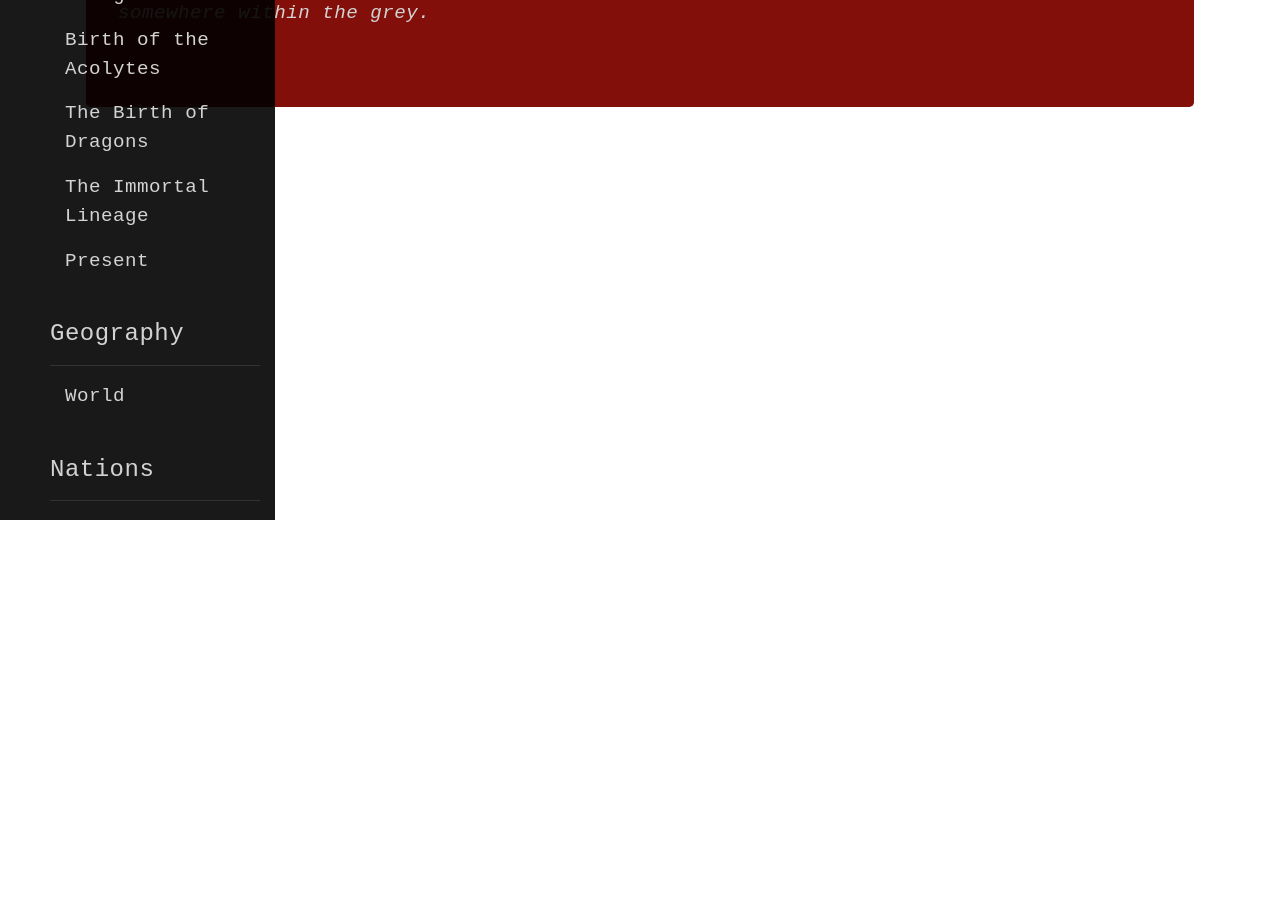
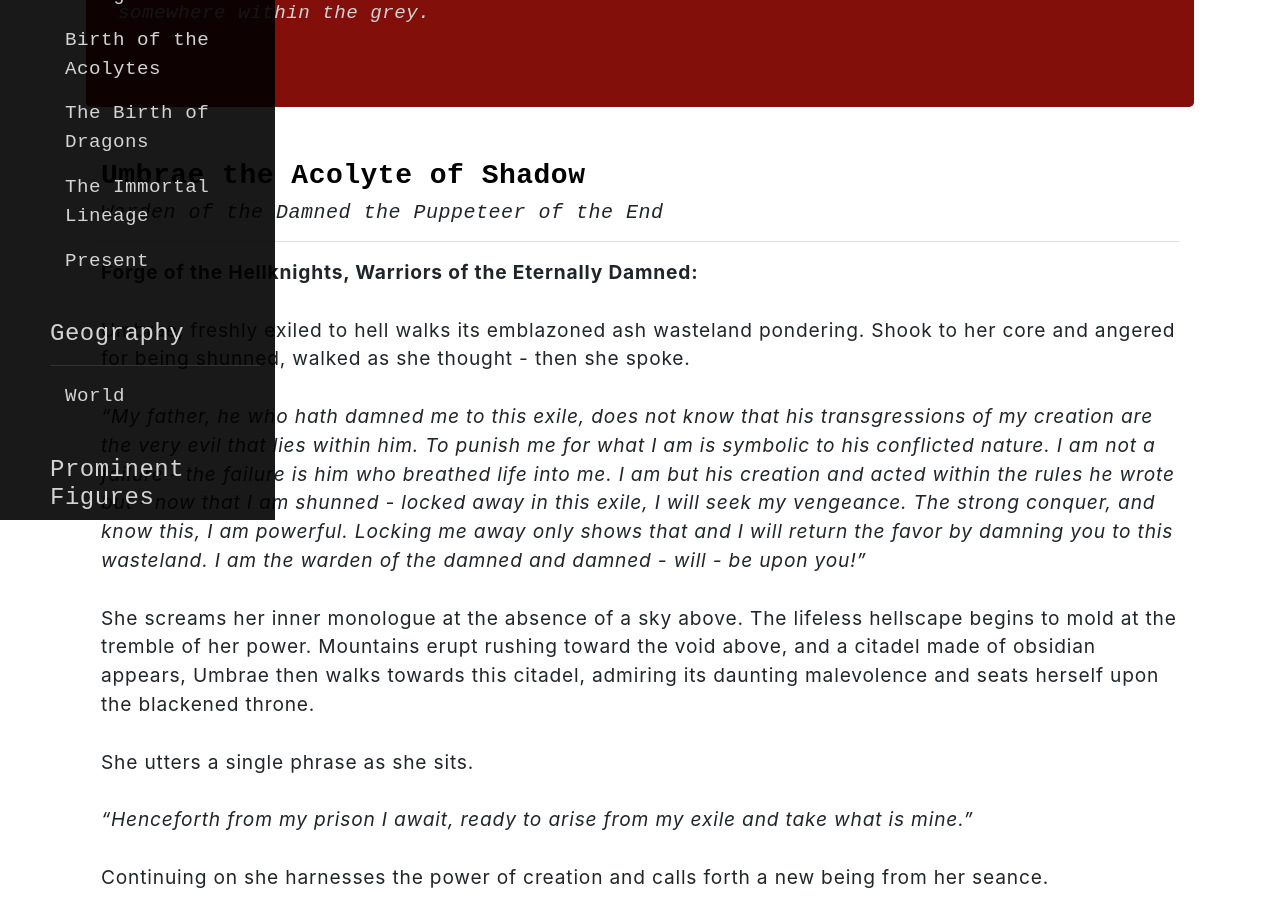
Before and after one commit to theMagnificentJay/LSiBwiki-Client, a React (Create React App) app in the folder lsibwiki-client/: page /Umbra in a window 1280 px wide. Shown: the part 280-1199 px from the top of the page. Before the commit the page ends 800 px from the top, so only its background shows below. Built offline with nearby package versions, Linux system fonts and the light colour scheme.

Commit message:
11232020 front end content and articles

```diff
--- a/lsibwiki-client/public/index.html
+++ b/lsibwiki-client/public/index.html
@@ -24,7 +24,7 @@
       work correctly both with client-side routing and a non-root public URL.
       Learn how to configure a non-root public URL by running `npm run build`.
     -->
-    <title>React App</title>
+    <title>LSiB Wiki</title>
   </head>
   <body>
     <noscript>You need to enable JavaScript to run this app.</noscript>
--- a/lsibwiki-client/src/App.jsx
+++ b/lsibwiki-client/src/App.jsx
@@ -5,11 +5,11 @@ import {
   Switch,
   Route,
   Link,
-  Redirect,
+  // Redirect,
 } from "react-router-dom";
 
 import Navbar from "./Modules/Navbar";
-import Content from "./Modules/Content";
+// import Content from "./Modules/Content";
 import Home from "./Modules/Home";
 import Emergence from "./Modules/Emergence";
 import Acolytes from "./Modules/Acolytes";
@@ -17,6 +17,7 @@ import Dragons from "./Modules/Dragons";
 import ImmortalLineage from "./Modules/ImmortalLineage";
 import Present from "./Modules/Present";
 import World from "./Modules/World";
+import Umbra from "./Modules/Umbra";
 
 function App() {
   return (
@@ -56,15 +57,33 @@ function App() {
                 Present
               </Link>
             </p>
+
             <br />
             <h4>Geography</h4>
             <hr />
+
             <Link to="/World">
               <p>World</p>
             </Link>
+
+            <br />
+            <h4>Prominent Figures</h4>
+            <hr />
+
+            <Link to="/Umbra" className="navLink">
+              <p>Acolyte of Umbra</p>
+            </Link>
+            <Link to="/">
+              <p>Acolyte of Penumbra</p>
+            </Link>
+            <Link to="/">
+              <p>Acolyte of Antumbra</p>
+            </Link>
+
             <br />
             <h4>Nations</h4>
             <hr />
+
             <Link to="/">
               <p>Nelfin Matriarchy</p>
             </Link>
@@ -93,6 +112,7 @@ function App() {
             <br />
             <h4 className="navLink">Races</h4>
             <hr />
+
             <Link to="/">
               <p className="navLink">Human</p>
             </Link>
@@ -140,8 +160,6 @@ function App() {
             </div>
           </Jumbotron>
 
-          {/* <Content /> */}
-
           <Switch>
             <Route exact path="/">
               <Home />
@@ -164,7 +182,9 @@ function App() {
             <Route path="/World">
               <World />
             </Route>
-            <Route path="/"></Route>
+            <Route path="/Umbra">
+              <Umbra />
+            </Route>
             <Route path="/"></Route>
             <Route path="/"></Route>
             <Route path="/"></Route>
--- /dev/null
+++ b/lsibwiki-client/src/Modules/Umbra.jsx
@@ -0,0 +1,111 @@
+import React from "react";
+import { Container } from "reactstrap";
+
+function Umbra() {
+  return (
+    <Container className="contentContainer">
+      <div>
+        <div>
+          <h3 className="courierNewFont">Umbrae the Acolyte of Shadow</h3>
+          <h5 className="courierNewFont">
+            <i>Warden of the Damned the Puppeteer of the End</i>
+          </h5>
+          <hr />
+          <p>
+            <b>Forge of the Hellknights, Warriors of the Eternally Damned:</b>
+            <br />
+            <br />
+            Umbrae, freshly exiled to hell walks its emblazoned ash wasteland
+            pondering. Shook to her core and angered for being shunned, walked
+            as she thought - then she spoke.
+            <br />
+            <br />
+            <i>
+              “My father, he who hath damned me to this exile, does not know
+              that his transgressions of my creation are the very evil that lies
+              within him. To punish me for what I am is symbolic to his
+              conflicted nature. I am not a failure - the failure is him who
+              breathed life into me. I am but his creation and acted within the
+              rules he wrote but - now that I am shunned - locked away in this
+              exile, I will seek my vengeance. The strong conquer, and know
+              this, I am powerful. Locking me away only shows that and I will
+              return the favor by damning you to this wasteland. I am the warden
+              of the damned and damned - will - be upon you!”
+            </i>
+            <br />
+            <br />
+            She screams her inner monologue at the absence of a sky above. The
+            lifeless hellscape begins to mold at the tremble of her power.
+            Mountains erupt rushing toward the void above, and a citadel made of
+            obsidian appears, Umbrae then walks towards this citadel, admiring
+            its daunting malevolence and seats herself upon the blackened
+            throne.
+            <br />
+            <br />
+            She utters a single phrase as she sits.
+            <br />
+            <br />
+            <i>
+              “Henceforth from my prison I await, ready to arise from my exile
+              and take what is mine.”
+            </i>
+            <br />
+            <br />
+            Continuing on she harnesses the power of creation and calls forth a
+            new being from her seance.
+            <br />
+            <br />
+            <i>
+              “I breathe life unto the herald of sin, my own creation, my
+              legionare to lead an army. Dubbed in my name ‘Sin conqueror of
+              Mortals, Commander of the Damned.’ ”
+            </i>
+            <br />
+            <br />
+            Beneath her throne from the fabric of her creation rose the deity
+            she created. Their body chiseled like a warrior, their skin stained
+            of ash, their eyes emblazoned with hellfire, they rested kneeling to
+            their new queen.
+            <br />
+            <br />
+            <i>
+              “My lady, I am thankful for your call, I kneel here humbly
+              awaiting your command.”
+            </i>
+            <br />
+            <br />
+            Leaned back in her throne, her hand rests her head, she utters her
+            command, short but not without weight.
+            <br />
+            <br />
+            <i>
+              “I task you - Sin, Conqueror of Mortals, Commander of the Damned -
+              to create an army of the damned. You will train them to be
+              ruthless, I expect no regard for life, no holds to their previous
+              humanity. Search for your new soldiers Sin, and I shall dub the
+              worthy recruits as Hellknights, Oathbreakers of their Immortal God
+              King, and from there they will swear their allegiance only to me,
+              their new God… Now go!”
+            </i>
+            <br />
+            <br />
+            Sin responds with a stoic and respectable voice.
+            <br />
+            <br />
+            <i>“Very well… My queen.”</i>
+            Then he vanishes, tasked with creating a new legion of Hellknights.
+            Umbrae forges a devilish smile as she looks up to the void, almost
+            as if she knew her father was watching.
+          </p>
+          <br />
+          <hr />
+          <p>
+            <i>Author(s): theMagnificentJay</i>
+          </p>
+        </div>
+      </div>
+    </Container>
+  );
+}
+
+export default Umbra;
```
